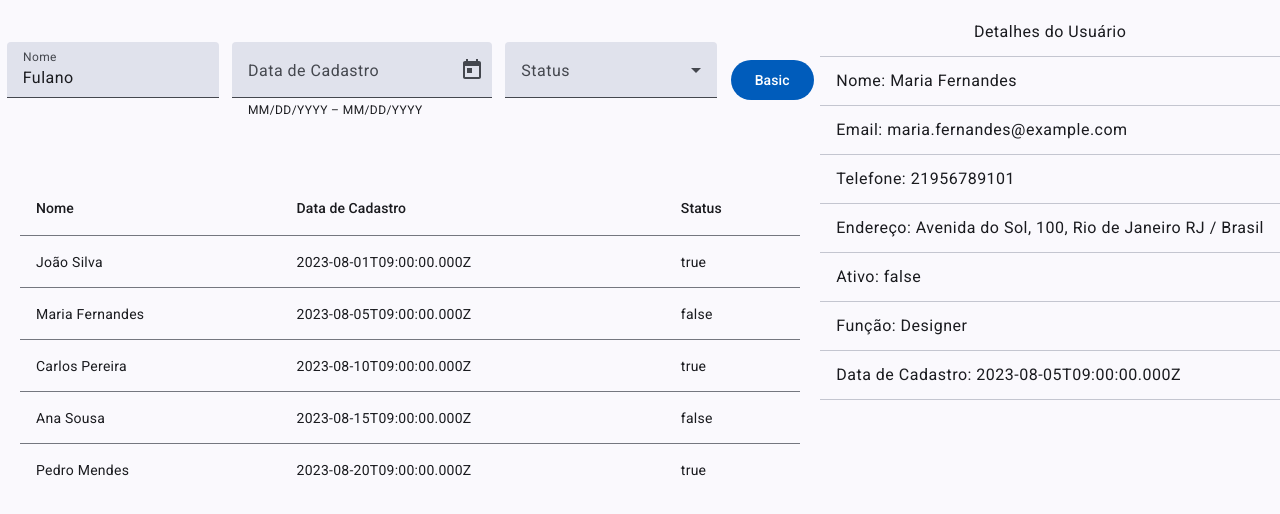
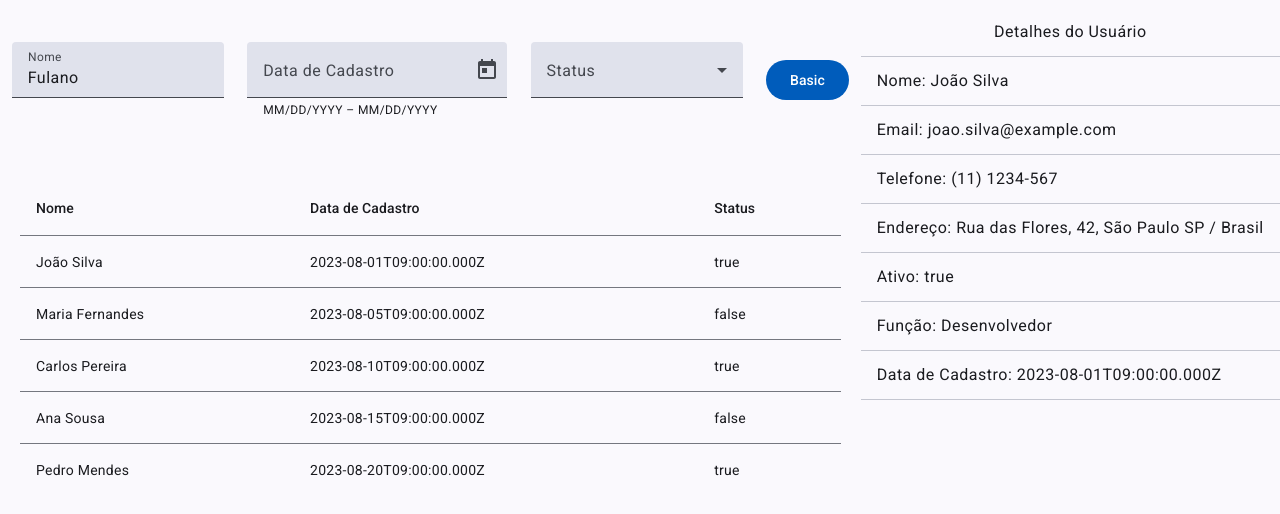
Before and after one commit to Eduardo-Decarli/User-Filter, an Angular app: page / in a window 1280 px wide. Shown: the top 514 px of the page. Built offline with nearby package versions, Linux system fonts and the light colour scheme.

Commit message:
feat: create a pipe to format phone number

```diff
--- a/src/app/app.ts
+++ b/src/app/app.ts
@@ -11,6 +11,6 @@ import { UsersList } from './data/users-list';
 export class App {
   protected readonly title = signal('User-Filter');
 
-  userSelected: IUser = UsersList[1];
+  userSelected: IUser = UsersList[0];
 
 }
--- a/src/app/components/components-module.ts
+++ b/src/app/components/components-module.ts
@@ -5,6 +5,7 @@ import { UserDetails } from './user-details/user-details';
 import { CommonModule } from '@angular/common';
 import { AngularMaterialModule } from '../angular-material/angular-material-module';
 import { UsersListComponent } from './users-list/users-list';
+import { PipesModule } from '../pipes/pipes-module';
 
 
 
@@ -17,7 +18,8 @@ import { UsersListComponent } from './users-list/users-list';
   imports: [
     CommonModule,
     AngularMaterialModule,
-    FormsModule
+    FormsModule,
+    PipesModule
   ], exports: [
     UserDetails,
     Filter,
--- a/src/app/components/user-details/user-details.html
+++ b/src/app/components/user-details/user-details.html
@@ -16,7 +16,7 @@
   <mat-divider></mat-divider>
 
   <mat-list-item >
-    <span class="mat-h2">Telefone: </span> <span class="mat-h3">{{ user.telefone }}</span>
+    <span class="mat-h2">Telefone: </span> <span class="mat-h3">{{ user.telefone | phone}}</span>
   </mat-list-item>
   <mat-divider></mat-divider>
 
--- /dev/null
+++ b/src/app/pipes/phone-pipe.ts
@@ -0,0 +1,23 @@
+import { Pipe, PipeTransform } from '@angular/core';
+
+@Pipe({
+  name: 'phone',
+  standalone: false
+})
+export class PhonePipe implements PipeTransform {
+
+  transform(phone: string): string {
+    if(!phone || phone.length < 10 || phone.length > 11) {
+      return "Telefone Indisponível ou Inválido";
+    }
+
+    const CELLPHONE = phone.length === 11;
+
+    if(CELLPHONE) {
+      return `(${phone.substring(0, 2)}) ${phone.substring(3, 7)}-${phone.substring(7, 10)}`
+    } else {
+      return `(${phone.substring(0, 2)}) ${phone.substring(3, 6)}-${phone.substring(6)}`;
+    }
+  }
+
+}
--- /dev/null
+++ b/src/app/pipes/pipes-module.ts
@@ -0,0 +1,19 @@
+import { NgModule } from '@angular/core';
+import { CommonModule } from '@angular/common';
+import { PhonePipe } from './phone-pipe';
+
+
+
+@NgModule({
+  declarations: [
+    PhonePipe
+  ],
+  imports: [
+    CommonModule
+  ], exports: [
+    PhonePipe
+  ]
+})
+export class PipesModule {
+
+}
```
